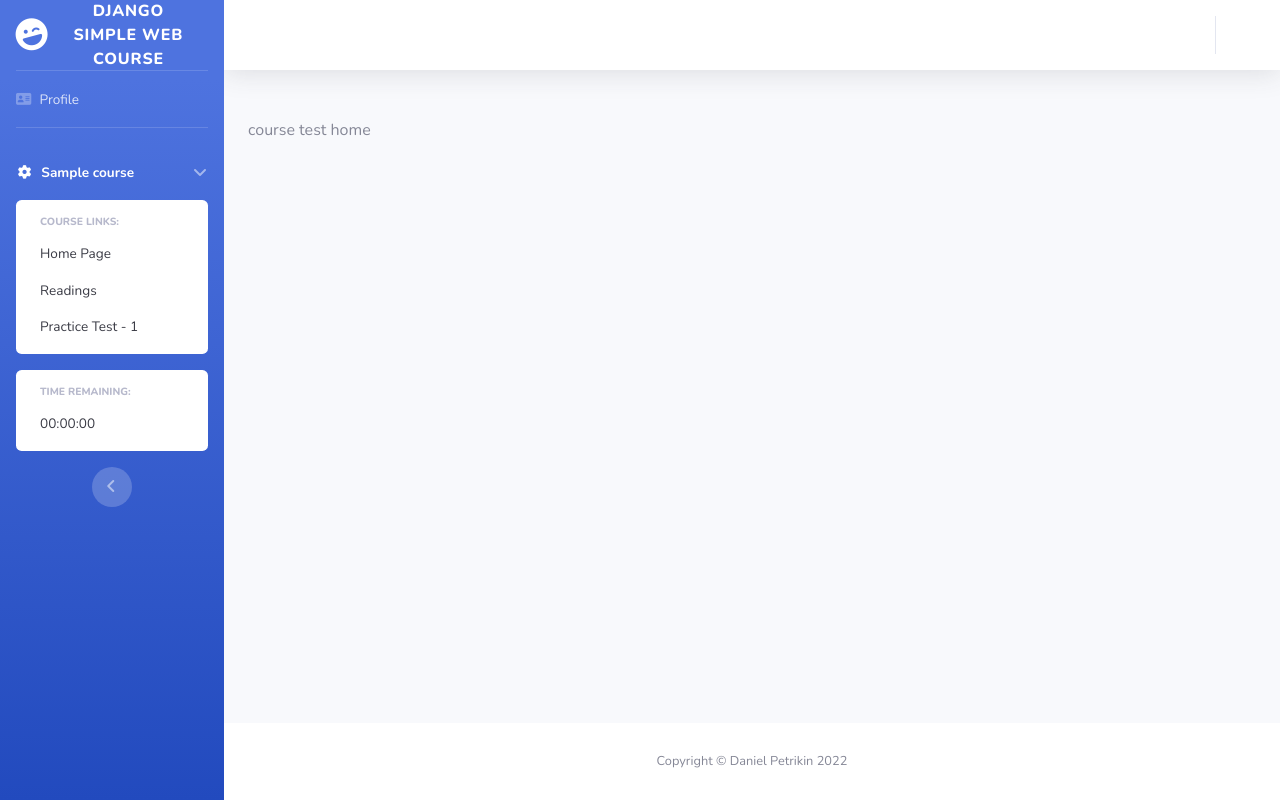
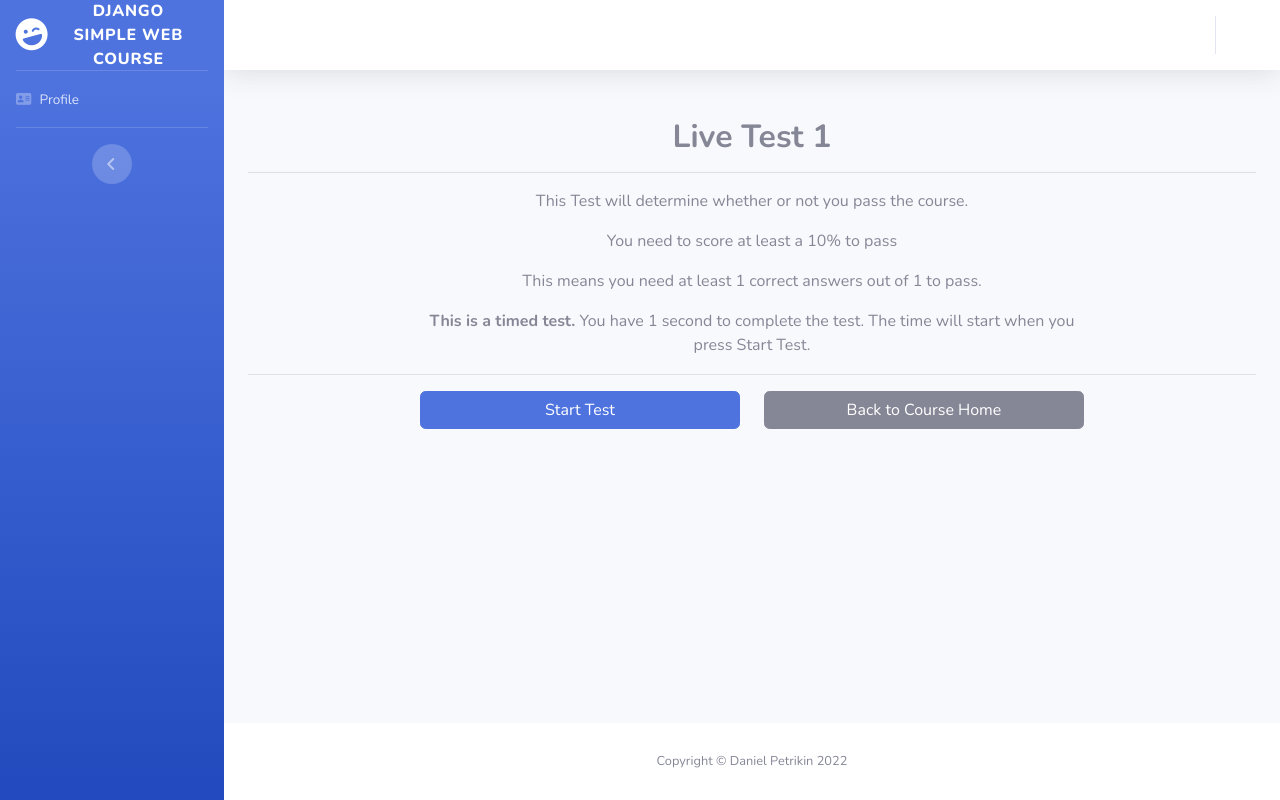
Before and after one commit to helmetwearer/django-simple-web-course, a Django app: template django_simple_web_course/core/templates/course_test_home.html in a window 1280 px wide. Run offline with Django 4.2, Linux system fonts and the light colour scheme; tables that the repository leaves empty hold one stand-in row (values such as "Sample post"); the template is opened without the code that fills it: values that come from a table or form of the project are taken from there, most other values are stand-ins (such as "Sample title", 1, 10 or a date in 2020); some libraries are stand-ins or nearby versions.

Commit message:
preparing to lock down live tests

```diff
--- a/django_simple_web_course/core/models.py
+++ b/django_simple_web_course/core/models.py
@@ -13,7 +13,7 @@ from django.utils import timezone
 from django.urls import reverse
 from .email_dispatchers import dispatch_student_verification_email
 from .utils import human_time_duration
-import uuid
+import uuid, math
 
 # Create your models here.
 class BaseModel(models.Model):
@@ -434,6 +434,20 @@ class CourseTestInstance(BaseModel):
     test_finished_on = models.DateTimeField(null=True)
     available_questions = models.ManyToManyField('MultipleChoiceTestQuestion', related_name='course_test_instances')
 
+
+    @property
+    def live_test_allowed_urls(self):
+        allowed_urls = [
+            reverse('login'),
+            reverse('logout'),
+            reverse('course_test_home', kwargs={'test_guid':self.course_test.guid})
+        ]
+        allowed_urls += [
+            reverse('course_test_question', kwargs={'question_instance_guid':instance.guid})
+            for instance in self.question_instances
+        ]
+        return allowed_urls
+
     @property
     def course(self):
         return self.course_test.course
@@ -469,6 +483,9 @@ class CourseTestInstance(BaseModel):
             return True
         return False
 
+    @property
+    def time_limit(self):
+        return self.course_test.time_limit
 
     @property
     def maximum_time_seconds(self):
@@ -479,6 +496,14 @@ class CourseTestInstance(BaseModel):
         return self.course_test_question_instances.filter(
             course_test_question__correct_multiple_choice_answer=F('course_test_answer_instance__answer_chosen')
             ).count()
+
+    @property
+    def minimum_questions_to_pass(self):
+        return math.ceil(self.total_number_of_questions * self.passing_percentage / 100)
+
+    @property
+    def test_is_timed(self):
+        return self.course_test.test_is_timed
 
     @property
     def total_number_of_questions(self):
--- a/django_simple_web_course/core/templates/course_practice_test_home.html
+++ b/django_simple_web_course/core/templates/course_practice_test_home.html
@@ -41,9 +41,10 @@
 	<div class="row">
 		<div class="col-2">
 		</div>
-		<div class="col-8">
-			<a href="{{beginning_url}}" class="btn btn-primary btn-user btn-block"">Start Test</a>
+		<div class="col-4">
+			<a href="{{beginning_url}}" class="btn btn-primary btn-user btn-block">Start Practice Test</a>
 		</div>
+		<div class="col-4"><a class="btn btn-secondary btn-block" href="{% url 'course_home' course_guid=course.guid %}">Back to Course Home</a></div>
 		<div class="col-2">
 		</div>
 	</div>
--- a/django_simple_web_course/core/templates/course_test_home.html
+++ b/django_simple_web_course/core/templates/course_test_home.html
@@ -1,12 +1,48 @@
 {% extends "dashboard_base.html" %}
 {% load i18n %}
 
-{% block extra_left_nav %}
-{% include 'course_leftnav.html' %}
-{% endblock %}
+{% block content %}
+<div class="question_content overflow-auto text-center">
+	<h2><b>Live Test {{course_test.order}}</b></h2>
+	<hr/>
+	<div class="row">
+		<div class="col-2">
+		</div>
+		<div class="col-8">
+			<p>This Test will determine whether or not you pass the course.</p>
+			<p>You need to score at least a {{course_test_instance.passing_percentage}}% to pass</p>
+			<p>This means you need at least {{course_test_instance.minimum_questions_to_pass}} correct
+			answers out of {{course_test_instance.total_number_of_questions}} to pass.</p>
+		</div>
+		<div class="col-2">
+		</div>
+	</div>
+	{% if course_test_instance.test_is_timed %}
+	<div class="row">
+		<div class="col-2">
+		</div>
+		<div class="col-8">
+			<p><b>This is a timed test.</b> You have {{course_test_instance.time_limit}} to complete
+			the test. The time will start when you press Start Test.</p>
+		</div>
+		<div class="col-2">
+		</div>
+	</div>
+	{% endif %}
+</div>
+<hr/>
+<div class="question_content overflow-auto text-center">
+	<div class="row">
+		<div class="col-2">
+		</div>
+		<div class="col-4">
+			<a href="{{beginning_url}}" class="btn btn-primary btn-user btn-block">Start Test</a>
+		</div>
+		<div class="col-4"><a class="btn btn-secondary btn-block" href="{% url 'course_home' course_guid=course.guid %}">Back to Course Home</a></div>
+		<div class="col-2">
+		</div>
+	</div>
+</div>
 
-{% block content %}
-
-course test home
 
 {% endblock %}
```
Also changed, not shown: django_simple_web_course/core/views.py (+8 -0 lines).
